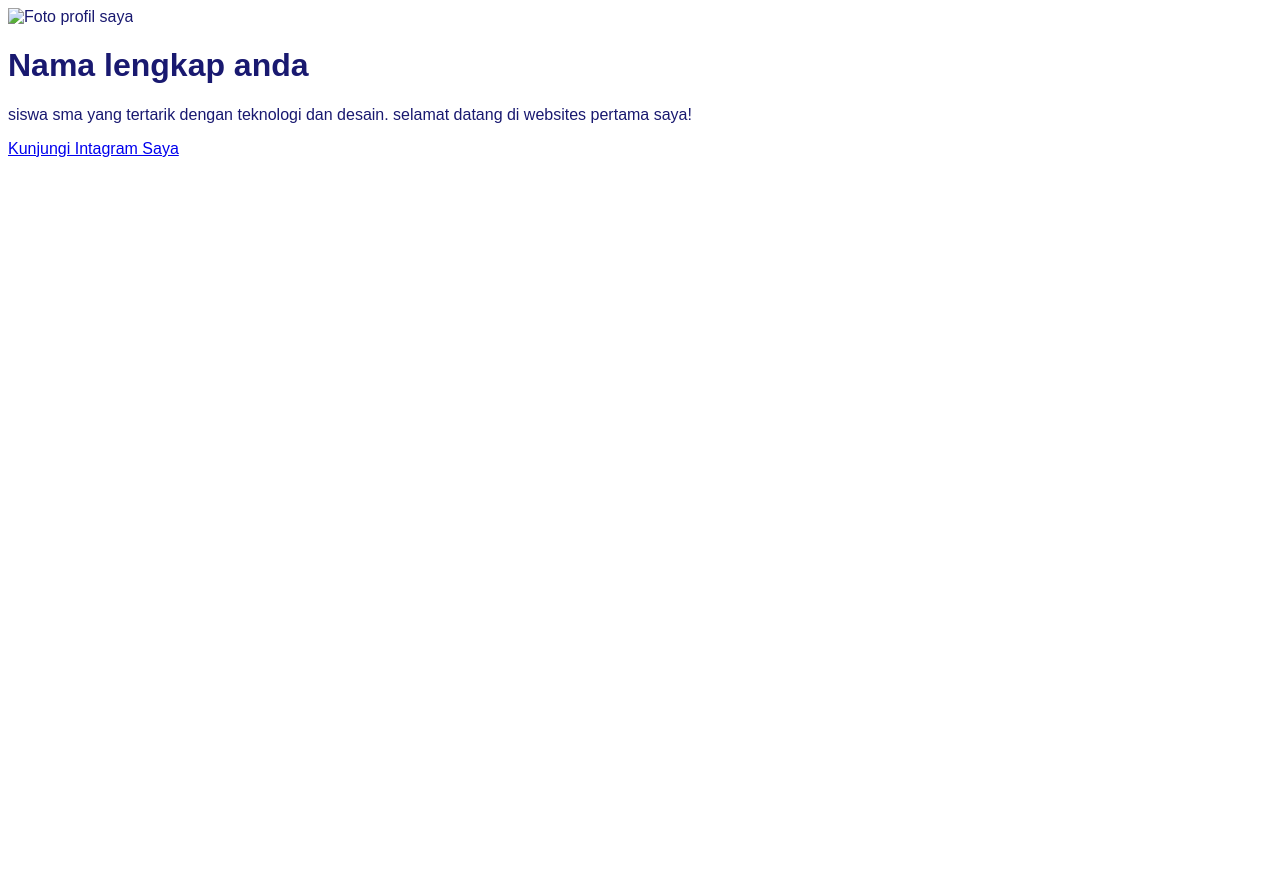
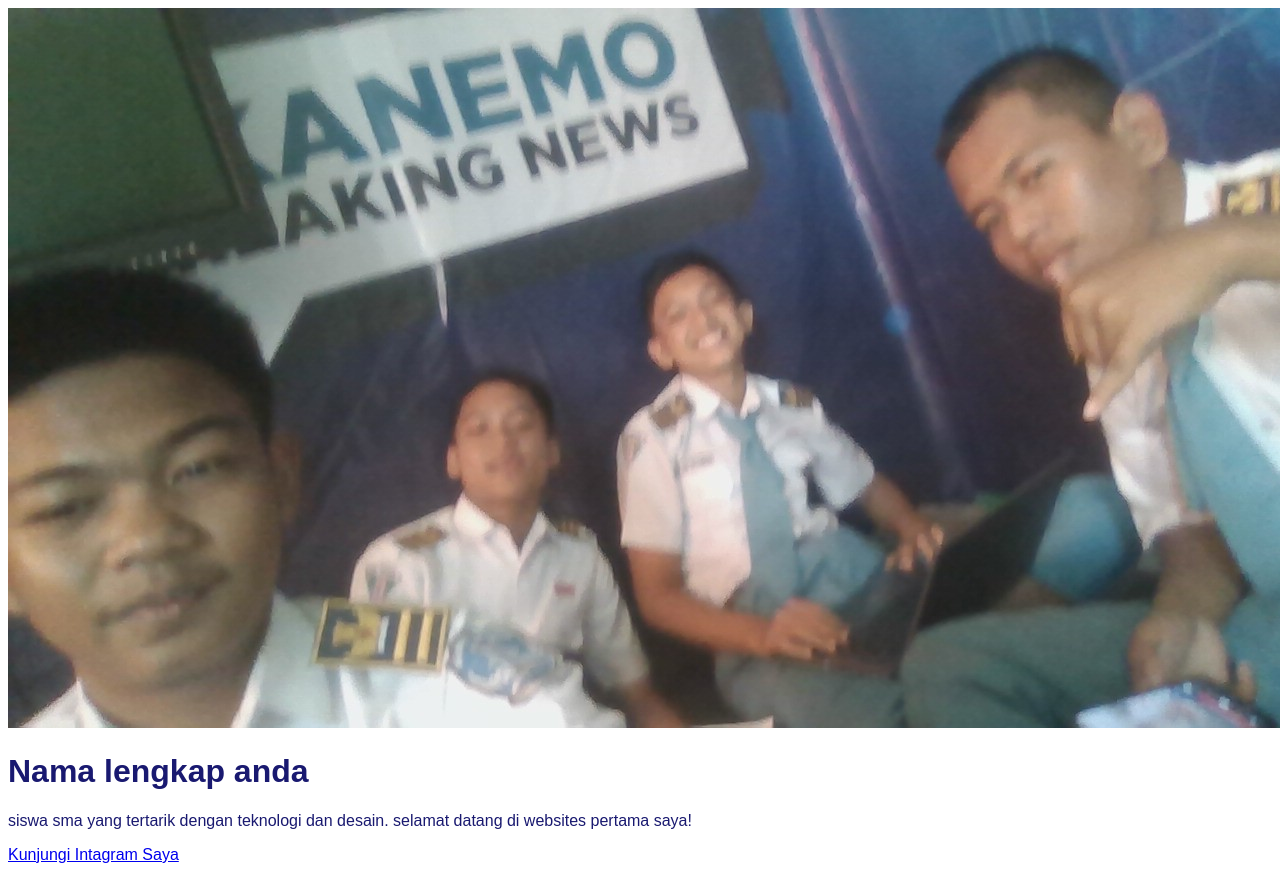
Before and after one commit to tyo787040-bee/percobaan-2, a plain HTML site: page index.html in a window 1280 px wide. Before the commit the page ends 800 px from the top, so only its background shows below. Drawn offline with Linux system fonts and the light colour scheme.

Commit message:
Update index.html

```diff
--- a/index.html
+++ b/index.html
@@ -6,7 +6,7 @@
 </head>
 <body>
  <div class=kartu profil">
-   <img src="foto WIN_20250805_11_16_10_Pro.jpg" alt="Foto profil saya">
+   <img src="WIN_20250805_11_16_10_Pro.jpg" alt="Foto profil saya">
     <h1>Nama lengkap anda</h1>
     <p>siswa sma yang tertarik dengan teknologi dan desain. selamat datang di websites pertama saya!</p>
     <a href="https://www.intagram.com/username anda">Kunjungi Intagram Saya</a>
```
